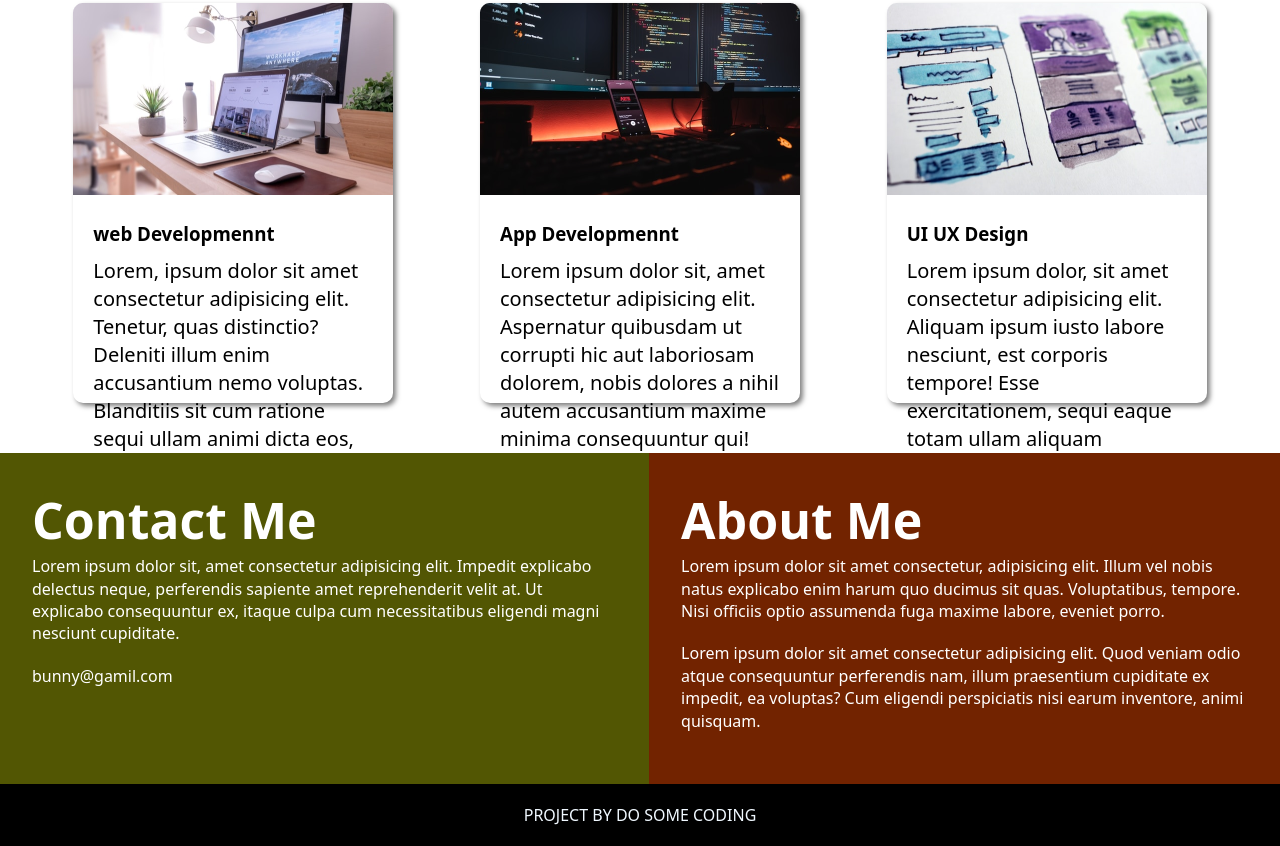
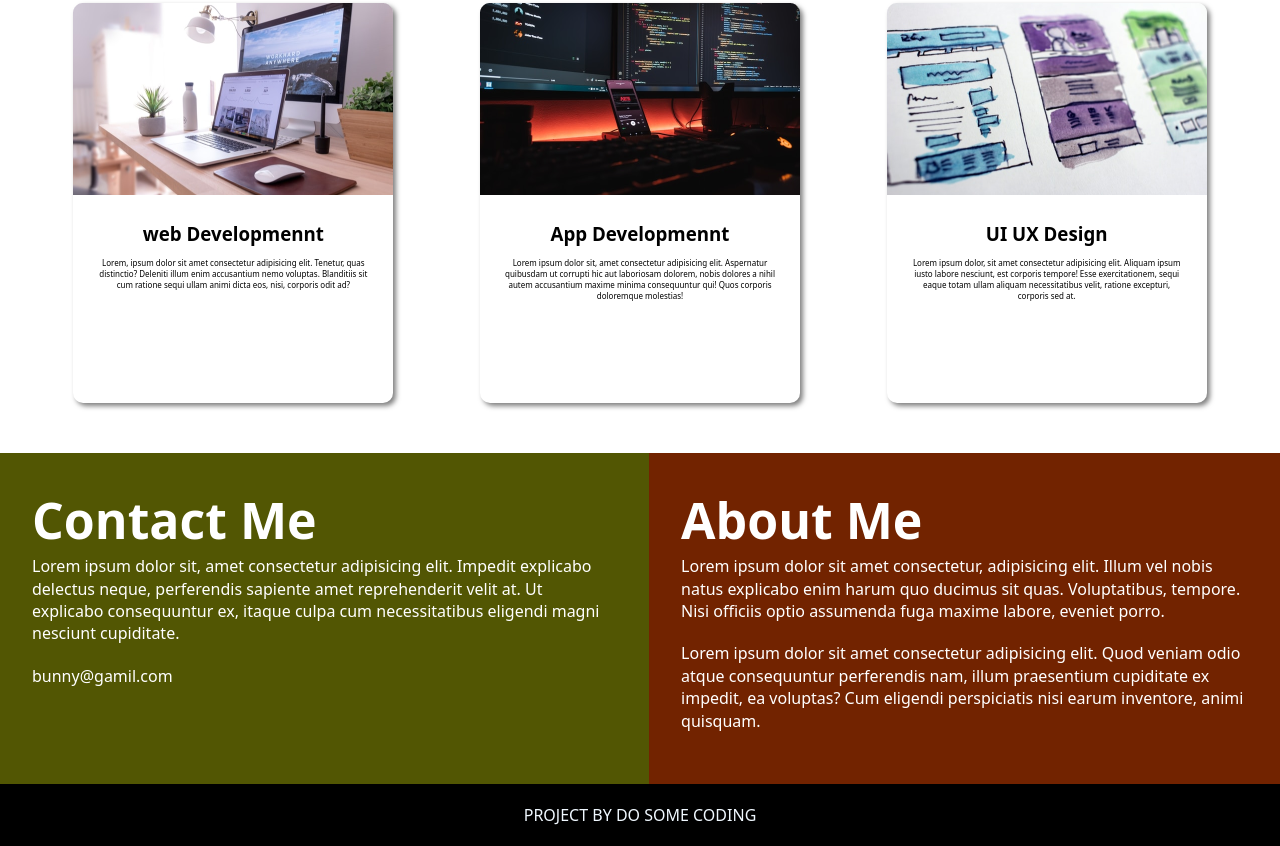
Before and after one commit to mlokeshwarnaidu/Project-5, a plain HTML site: page index.html in a window 1280 px wide. Shown: the part 961-1807 px from the top of the page. Drawn offline with Linux system fonts and the light colour scheme.

Commit message:
Update style.css

```diff
--- a/style.css
+++ b/style.css
@@ -90,11 +90,12 @@ font-family: system-ui, -apple-system, BlinkMacSystemFont, 'Segoe UI', Roboto, O
 }
 
 .card_container{
+  text-align:center;
   padding: 20px;
 }
 .card_container p{
-font-size:20px;
-  padding-bottom:8px;
+font-size:8px;
+
 }
 
 
```
